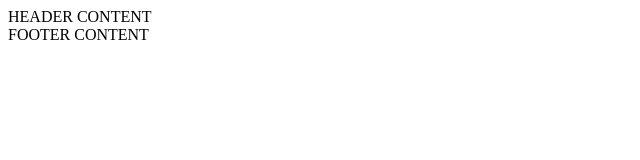
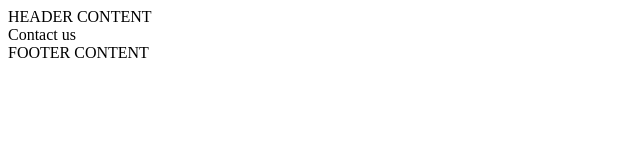
Before and after one commit to Nuotaikos/8-git-conflict, a website: page index.html in a window 1280 px wide. Shown: the whole page, without its empty margins (0-640 px from the left). Drawn offline with Linux system fonts and the light colour scheme.

Commit message:
Contacts

```diff
--- a/index.html
+++ b/index.html
@@ -11,6 +11,9 @@
     <Header>
         HEADER CONTENT
     </Header>
+    <section>
+        Contact us
+    </section>
     <footer>
         FOOTER CONTENT
     </footer>
```
